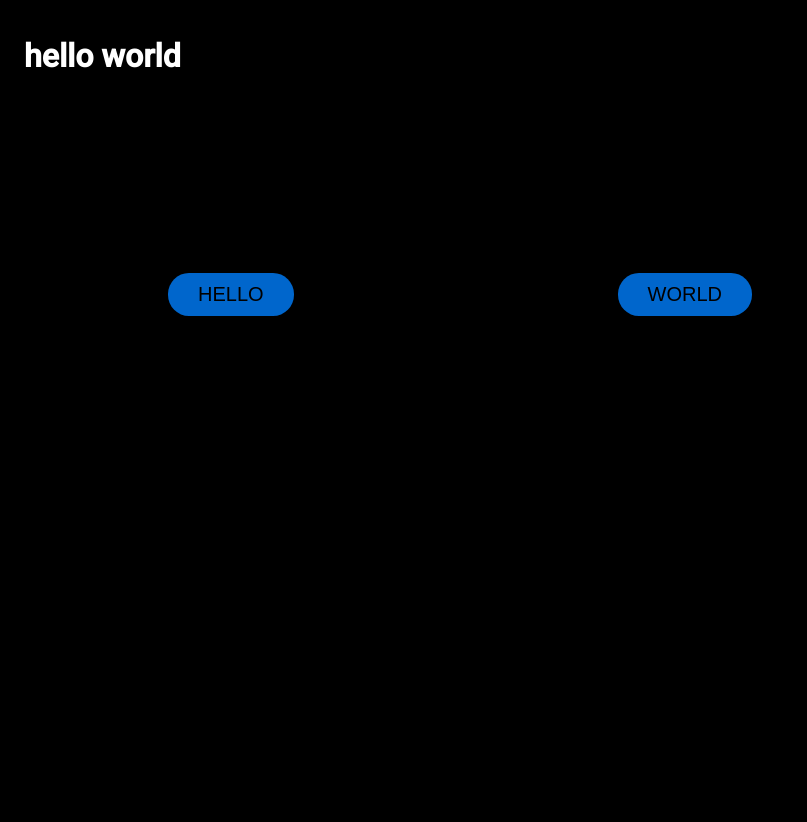
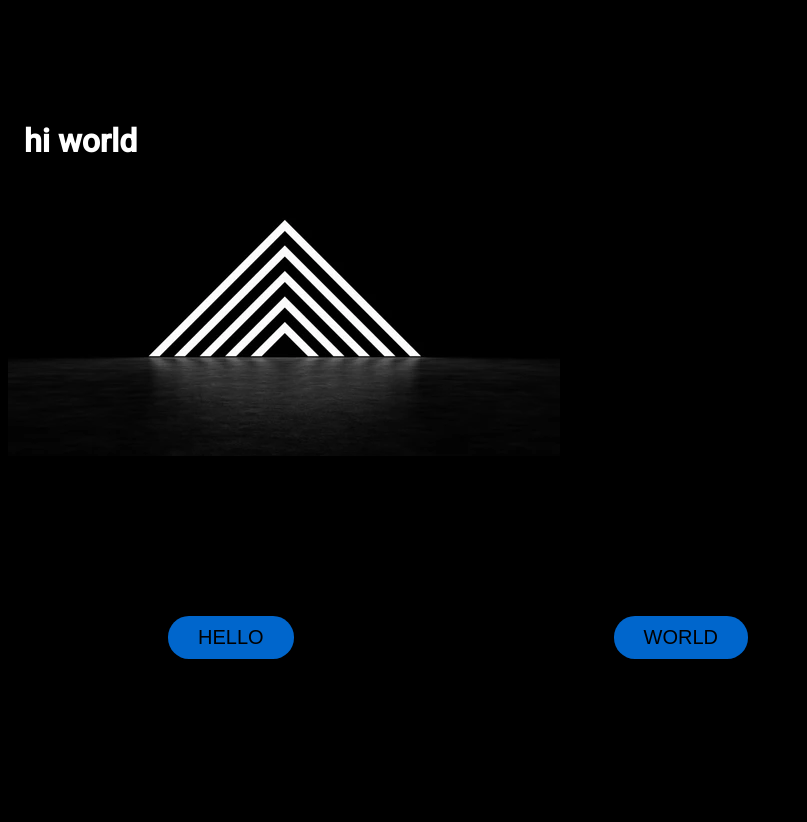
Before and after one commit to csarmientobaca/S6L3, a plain HTML site: page index.html in a window 1280 px wide. Shown: the whole page, without its empty margins (0-807 px from the left). Before the commit the page ends 800 px from the top, so only its background shows below. Drawn offline with Linux system fonts and the light colour scheme.

Commit message:
added a lot of apartials

```diff
--- a/index.html
+++ b/index.html
@@ -14,12 +14,39 @@
 </head>
 
 <body>
+    <header>
+        <nav class="top">
+            <ul>
+                <li>
+                    <a>
+                        HELLO
+                    </a>
+                </li>
+                <li>
+                    <a>
+                        WORLD
+                    </a>
+                </li>
+            </ul>
+            <ul>
+            </ul>
+        </nav>
+    </header>
     <h1>
-        hello world
+        hi world
     </h1>
     <div class="container">
-        <button class="buttonHW">HELLO</button>
-        <button class="buttonHW">WORLD</button>
+        <div class="row">
+
+            <img src="./assets/triangle.png" alt="">
+
+        </div>
+        <div class="row">
+
+            <button class="buttonHW">HELLO</button>
+            <button class="buttonHW">WORLD</button>
+
+        </div>
 
     </div>
 
--- /dev/null
+++ b/scss/partials/_header.scss
@@ -0,0 +1,30 @@
+.top {
+    display: flex;
+    align-items: center;
+    margin-bottom: 20px;
+    background: #000000;
+    color: #ffffff;
+
+
+    a {
+        text-decoration: none;
+        color: #000000;
+        transition: color 0.3s ease;
+
+        &:hover {
+            color: white;
+        }
+    }
+}
+
+
+
+ul {
+    display: flex;
+    list-style: none;
+
+    li {
+        padding: 10px 0;
+        font-size: 22px;
+    }
+}
--- a/scss/partials/_index.scss
+++ b/scss/partials/_index.scss
@@ -1,6 +1,8 @@
 @use "./font";
 @import "buttons";
 @import "variabili";
+@import"header";
+@import"./global/index";
 
 body {
     font-family: font.$globalFont;
--- a/scss/partials/global/_index.scss
+++ b/scss/partials/global/_index.scss
@@ -1,3 +1,12 @@
 body {
     background-color: black;
 }
+
+.container {
+    display: flex;
+    flex-direction: column;
+}
+
+.row {
+    display: flex;
+}
```
Also changed, not shown: assets/triangle.png (added), scss/style.css, 1 other file.
